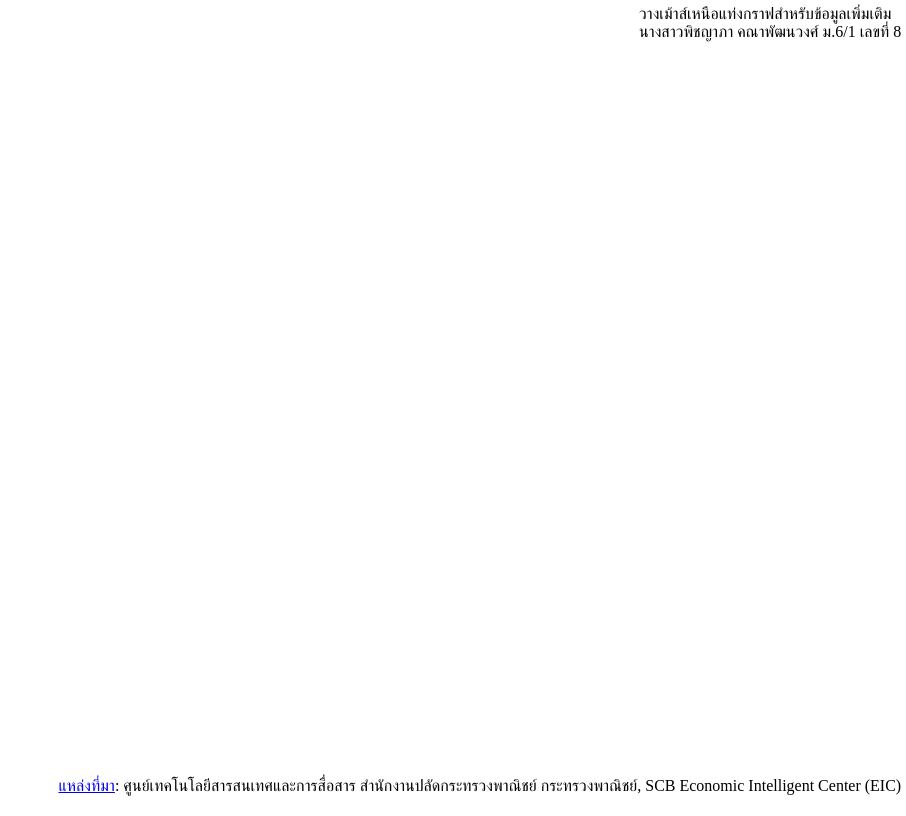
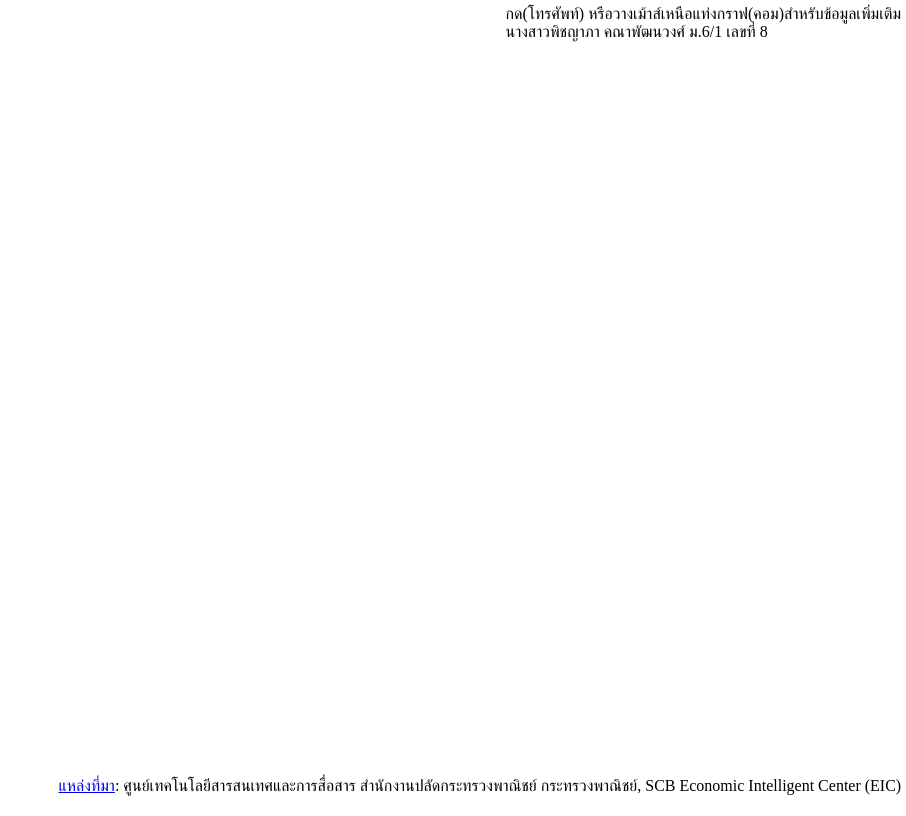
Before and after one commit to QuadieZ/simple-bokeh-graph, a plain HTML site: page index.html in a window 1280 px wide. Shown: the whole page, without its empty margins (374-1280 px from the left). Drawn offline with Linux system fonts and the light colour scheme; a script that the page names is missing.

Commit message:
Update index.html

```diff
--- a/index.html
+++ b/index.html
@@ -23,7 +23,7 @@
       data-root-id="1002"
     ></div>
 
-    <p class="name">วางเม้าส์เหนือแท่งกราฟสำหรับข้อมูลเพิ่มเติม </br>นางสาวพิชญาภา คณาพัฒนวงศ์ ม.6/1 เลขที่ 8</p>
+    <p class="name">กด(โทรศัพท์) หรือวางเม้าส์เหนือแท่งกราฟ(คอม)สำหรับข้อมูลเพิ่มเติม </br>นางสาวพิชญาภา คณาพัฒนวงศ์ ม.6/1 เลขที่ 8</p>
     <p class="ref"><a target="_blank" href="https://accesstrade.in.th/%E0%B8%AA%E0%B8%A3%E0%B8%B8%E0%B8%9B%E0%B8%A0%E0%B8%B2%E0%B8%9E%E0%B8%A3%E0%B8%A7%E0%B8%A1-%E0%B8%AA%E0%B9%88%E0%B8%87%E0%B8%AD%E0%B8%AD%E0%B8%81-%E0%B9%84%E0%B8%97%E0%B8%A2/">แหล่งที่มา</a>: ศูนย์เทคโนโลยีสารสนเทศและการสื่อสาร สำนักงานปลัดกระทรวงพาณิชย์ กระทรวงพาณิชย์,  SCB Economic Intelligent Center (EIC)</p>
 
     <script type="application/json" id="1122">
```
